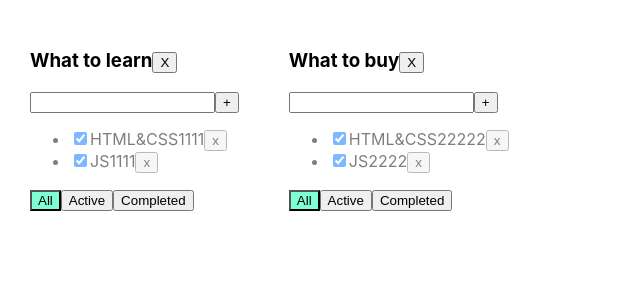
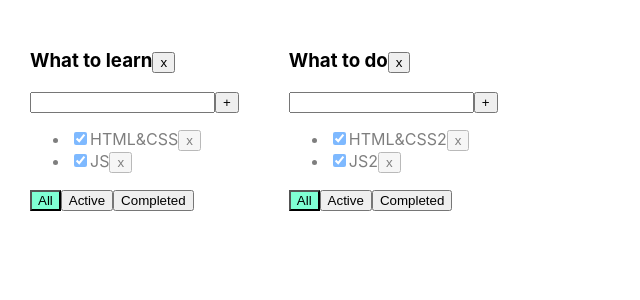
Before and after one commit to anna-7nova/todolist-extra-task, a React (Create React App) app: page / in a window 1280 px wide. Shown: the top 300 px of the page, without its empty margins (0-640 px from the left). Built offline with nearby package versions, Linux system fonts and the light colour scheme.

Commit message:
update data version and change functions according to new type of data

```diff
--- a/src/App.css
+++ b/src/App.css
@@ -1,4 +1,3 @@
-
 .App {
   padding: 30px;
   display: flex;
--- a/src/App.tsx
+++ b/src/App.tsx
@@ -1,135 +1,228 @@
-import React, {useState} from 'react';
+import React, { useEffect, useState } from 'react';
 import './App.css';
-import {TaskType, Todolist} from './Todolist';
-import {v1} from 'uuid';
+import { Todolist } from './Todolist';
+import { v1 } from 'uuid';
 
-export type FilterValuesType = "all" | "active" | "completed";
-// type TodolistsType = { id: string, title: string, filter: FilterValuesType }
-// type TasksType = {
-//     [key: string]: TaskType[]
-// }
+type DataType = {
+    todolistId: string
+} & ObjectType
 
-type TodolistType = { id: string, title: string}
-type TasksData = {
-    id: string
+type ObjectType = {
+    title: string
+    filter: FilterValuesType
+    tasks: Array<TasksType>
+    students: Array<string>
+}
+export type TasksType = {
+    taskId: string
     title: string
     isDone: boolean
 }
-type TasksFullData = {
-    data: Array<TasksData>
-    filter: FilterValuesType
-}
-type TasksStateType = {
-    [key: string]: TasksFullData
-}
+
+export type FilterValuesType = "all" | "active" | "completed";
+
+
 
 function App() {
-    // let todolistID1 = v1();
-    // let todolistID2 = v1();
+    // let todolistId1 = v1();
+    // let todolistId2 = v1();
     //
-    // let [todolists, setTodolists] = useState<Array<TodolistsType>>([
-    //     {id: todolistID1, title: 'What to learn', filter: 'all'}, //0
-    //      {id: todolistID2, title: 'What to buy', filter: 'all'},  //1
+    // let [todolists, setTodolists] = useState<Array<TodolistType>>([
+    //     {id: todolistId1, title: "What to learn", filter: "all"},
+    //     {id: todolistId2, title: "What to buy", filter: "all"}
     // ])
     //
-    // let [tasks, setTasks] = useState({
-    //     [todolistID1]: [
+    // let [tasks, setTasks] = useState<TasksStateType>({
+    //     [todolistId1]: [
     //         {id: v1(), title: "HTML&CSS", isDone: true},
-    //         {id: v1(), title: "JS", isDone: true},
-    //         {id: v1(), title: "ReactJS", isDone: false},
-    //         {id: v1(), title: "Rest API", isDone: false},
-    //         {id: v1(), title: "GraphQL", isDone: false},
+    //         {id: v1(), title: "JS", isDone: true}
     //     ],
-    //     [todolistID2]: [
-    //         {id: v1(), title: "HTML&CSS2", isDone: true},
-    //         {id: v1(), title: "JS2", isDone: true},
-    //         {id: v1(), title: "ReactJS2", isDone: false},
-    //         {id: v1(), title: "Rest API2", isDone: false},
-    //         {id: v1(), title: "GraphQL2", isDone: false},
+    //     [todolistId2]: [
+    //         {id: v1(), title: "Milk", isDone: true},
+    //         {id: v1(), title: "React Book", isDone: true}
     //     ]
     // });
 
-    let todolistId1 = v1();
-    let todolistId2 = v1();
+    const todoFromServer: Array<ObjectType> = [
+        {
+            //   todolistId:v1(),
+            title: "What to learn",
+            filter: "all",
+            tasks: [
+                { taskId: v1(), title: "HTML&CSS", isDone: true },
+                { taskId: v1(), title: "JS", isDone: true }
+            ],
+            students: [
+                'Rick Kane',
+                'Finnlay Bentley',
+                'Samia North',
+                'Isaac Morton',
+                'Lily-Ann Clifford',
+                'Thalia Park',
+                'Sapphire Cruz',
+                'Cieran Vazquez',
+                'Anya Estes',
+                'Dominika Field',
+                'Rosanna Chung',
+                'Safiyah Davey',
+                'Ryley Beasley',
+                'Kalvin Trejo',
+                'Evie-Mae Farrell',
+                'Juliet Valencia',
+                'Astrid Austin',
+                'Lyle Montgomery',
+                'Nisha Mora',
+                'Kylie Callaghan',
+                'Star Wilks',
+                'Marissa Colley',
+                'Asa Fuller',
+                'Leigh Kemp',
+                'Avleen Dawson',
+                'Sammy Bonilla',
+                'Acacia Becker',
+                'Coral Shepherd',
+                'Melina Molina',
+                'Kiran Bailey',
+                'Clara Escobar',
+                'Alexandru Horn',
+                'Brandon-Lee Mercado',
+                'Elouise Weston',
+                'King Long',
+                'Kerri Searle',
+                'Kanye Hamer',
+                'Elwood Benitez',
+                'Mikail Whitaker',
+                'Bobby Hardy',
+                'Talha Ferry',
+                'Priscilla Landry',
+                'Olivia-Grace Cain',
+                'Kiaan Wallace',
+                'Wesley Padilla90',
+                'Ella-Grace Wooten91',
+                'Kaif Molloy92',
+                'Kamal Broadhurst93',
+                'Bianca Ferrell94',
+                'Micheal Talbot95',
+            ]
+        },
+        {
+            //   todolistId:v1(),
+            title: "What to do",
+            filter: "all",
+            tasks: [
+                { taskId: v1(), title: "HTML&CSS2", isDone: true },
+                { taskId: v1(), title: "JS2", isDone: true }
+            ],
+            students: [
+                'Jago Wormald1',
+                'Saul Milne2',
+                'Aariz Hester3',
+                'Dion Reeve4',
+                'Anisa Ortega5',
+                'Blade Cisneros6',
+                'Malaikah Phelps7',
+                'Zeeshan Gallagher8',
+                'Isobella Vo9',
+                'Rizwan Mathis10',
+                'Menaal Leach11',
+                'Kian Walton12',
+                'Orion Lamb13',
+                'Faizah Huynh14',
+                'Crystal Vaughan15',
+                'Vivien Hickman16',
+                'Stuart Lu17',
+                'Karol Davison18',
+                'Dario Burns19',
+                'Chloe Rich20',
+                'Martyna Felix',
+                'Nida Glass',
+                'Maeve Miles',
+                'Hasnain Puckett',
+                'Ayman Cano',
+                'Safwan Perry',
+                'Fox Kelly',
+                'Louise Barlow',
+                'Malaki Mcgill',
+                'Leanna Cline',
+                'Willard Hodge',
+                'Amelia Dorsey',
+                'Kiah Porter',
+                'Jeanne Daly',
+                'Mohsin Armstrong',
+                'Laurie Rangel',
+                'Princess Tierney',
+                'Kasim Kendall',
+                'Darryl Cope',
+                'Elysha Ray',
+                'Liyana Harris',
+                'Kashif Blackburn',
+                'Atif Zimmerman',
+                'Sila Hartley',
+                'Ralphie Hebert',
+            ]
+        }
+    ]
 
-    let [todolists, setTodolists] = useState<Array<TodolistType>>([
-        {id: todolistId1, title: "What to learn"},
-        {id: todolistId2, title: "What to buy"}
-    ])
+    const [data, setData] = useState<Array<DataType>>([])
 
-    let [tasks, setTasks] = useState<TasksStateType>({
-        [todolistId1]: {
-            data: [
-                {id: v1(), title: "HTML&CSS1111", isDone: true},
-                {id: v1(), title: "JS1111", isDone: true}
-            ],
-            filter: "all"
-        },
-        [todolistId2]: {
-            data: [
-                {id: v1(), title: "HTML&CSS22222", isDone: true},
-                {id: v1(), title: "JS2222", isDone: true}
-            ],
-            filter: "all"
-        }
-    });
+    useEffect(() => setData(todoFromServer.map(el => ({ todolistId: v1(), ...el }))), [])
 
-    const removeTodolist = (todolistId: string) => {
-        setTodolists(todolists.filter(t => t.id !== todolistId))
+
+    function removeTask(payload: {id: string, todolistId: string}) {
+        const {id, todolistId} = payload
+        setData((prevState) => prevState.map(el => el.todolistId === todolistId ? { ...el, tasks: el.tasks.filter(t => t.taskId !== id) } : el)
+        )
     }
 
-    function removeTask(todolistId: string, taskId: string) {
-        setTasks({...tasks,
-            [todolistId]: {
-                ...tasks[todolistId],
-                data: tasks[todolistId].data.filter(t => t.id !==taskId)
-            }
-        })
+    function addTask(payload: {title: string, todolistId: string}) {
+        const {title, todolistId} = payload
+        const newTask = { taskId: v1(), title: title, isDone: false }
+        setData(prevState => prevState.map(el => el.todolistId === todolistId ? ({ ...el, tasks: [newTask, ...el.tasks ] }) : el))
     }
 
-    function addTask(todolistId: string, title: string) {
-        let newTask = {id: v1(), title: title, isDone: false};
-        setTasks({...tasks,
-            [todolistId] : {...tasks[todolistId],
-                data: [newTask, ...tasks[todolistId].data]
-            }
-        })
+    function changeStatus(payload: {id: string, isDone: boolean, todolistId: string}) {
+        const {id, isDone, todolistId}= payload
+setData(prevState=> prevState.map(el=> el.todolistId===todolistId ? {...el, tasks: el.tasks.map(t=> t.taskId===id ? {...t, isDone}: t)}: el))
     }
 
-    function changeStatus(todolistId: string, taskId: string, isDone: boolean) {
-        setTasks({...tasks,
-            [todolistId] : {...tasks[todolistId],
-                data: tasks[todolistId].data.map(t => t.id === taskId? {...t, isDone} : t)
-            }
-        })
+    function changeFilter(payload: {filter: FilterValuesType, todolistId: string}) {
+        const {filter, todolistId} = payload
+setData(prevState=> prevState.map(el=> el.todolistId===todolistId? {...el, filter} : el))
     }
 
-    function changeFilter(todolistId: string, filter: FilterValuesType) {
-        setTasks({...tasks,
-            [todolistId] : {...tasks[todolistId],
-                filter
-            }
-        })
+    function removeTodolist(id: string) {
+setData(prevState => prevState.filter(el=> el.todolistId!==id))
     }
 
     return (
         <div className="App">
-            {todolists.map((el) => {
-                return (
-                    <Todolist
-                        key={el.id}
-                        todolistId={el.id}
-                        title={el.title}
-                        tasks={tasks[el.id].data}
+            {
+                data.map(tl => {
+                    let allTodolistTasks: Array<TasksType> = tl.tasks;
+                    let tasksForTodolist = allTodolistTasks;
+
+                    if (tl.filter === "active") {
+                        tasksForTodolist = allTodolistTasks.filter(t => !t.isDone);
+                    }
+                    if (tl.filter === "completed") {
+                        tasksForTodolist = allTodolistTasks.filter(t => t.isDone);
+                    }
+
+                    return <Todolist
+                        key={tl.todolistId}
+                        id={tl.todolistId}
+                        title={tl.title}
+                        tasks={tasksForTodolist}
                         removeTask={removeTask}
                         changeFilter={changeFilter}
                         addTask={addTask}
                         changeTaskStatus={changeStatus}
-                        filter={tasks[el.id].filter}
+                        filter={tl.filter}
                         removeTodolist={removeTodolist}
                     />
-                )
-            })}
+                })
+            }
+
         </div>
     );
 }
--- a/src/Todolist.tsx
+++ b/src/Todolist.tsx
@@ -1,32 +1,26 @@
-import React, { ChangeEvent, KeyboardEvent, useState } from 'react';
-import { FilterValuesType } from './App';
+import React, {ChangeEvent, useState, KeyboardEvent} from 'react';
+import {FilterValuesType, TasksType} from './App';
 
-export type TaskType = {
+type PropsType = {
     id: string
     title: string
-    isDone: boolean
-}
-
-type PropsType = {
-    todolistId: string
-    title: string
-    tasks: Array<TaskType>
-    removeTask: (todolistId: string, taskId: string) => void
-    changeFilter: (todolistId: string, value: FilterValuesType) => void
-    addTask: (todolistId: string, title: string) => void
-    changeTaskStatus: (todolistId: string, taskId: string, isDone: boolean) => void
+    tasks: Array<TasksType>
+    removeTask: (payload: {id: string, todolistId: string}) => void
+    changeFilter: (payload: {filter: FilterValuesType, todolistId: string}) => void
+    addTask: (payload: {title: string, todolistId: string}) => void
+    changeTaskStatus: (payload: {id: string, isDone: boolean, todolistId: string}) => void
+    removeTodolist: (id: string) => void
     filter: FilterValuesType
-    removeTodolist: (todolistId: string) => void
 }
 
 export function Todolist(props: PropsType) {
-
     let [title, setTitle] = useState("")
     let [error, setError] = useState<string | null>(null)
 
     const addTask = () => {
-        if (title.trim() !== "") {
-            props.addTask(props.todolistId, title.trim());
+        let newTitle = title.trim();
+        if (newTitle !== "") {
+            props.addTask({title: newTitle, todolistId: props.id});
             setTitle("");
         } else {
             setError("Title is required");
@@ -44,26 +38,15 @@ export function Todolist(props: PropsType) {
         }
     }
 
-    const onAllClickHandler = () => props.changeFilter(props.todolistId, "all");
-    const onActiveClickHandler = () => props.changeFilter(props.todolistId, "active");
-    const onCompletedClickHandler = () => props.changeFilter(props.todolistId, "completed");
+    const removeTodolist = () => props.removeTodolist(props.id)
 
-    const removeTodolistHandler = () => {
-        props.removeTodolist(props.todolistId)
-    }
-
-    let tasksForTodolist = props.tasks;
-    if (props.filter === "active") {
-        tasksForTodolist = props.tasks.filter(t => t.isDone === false);
-    }
-    if (props.filter === "completed") {
-        tasksForTodolist = props.tasks.filter(t => t.isDone === true);
-    }
+    const onAllClickHandler = () => props.changeFilter({filter: "all", todolistId: props.id});
+    const onActiveClickHandler = () => props.changeFilter({filter: "active", todolistId: props.id});
+    const onCompletedClickHandler = () => props.changeFilter({filter:"completed", todolistId: props.id});
 
     return <div>
-        <h3>
-            {props.title}
-            <button onClick={removeTodolistHandler}>X</button>
+        <h3> {props.title}
+            <button onClick={removeTodolist}>x</button>
         </h3>
         <div>
             <input value={title}
@@ -76,16 +59,15 @@ export function Todolist(props: PropsType) {
         </div>
         <ul>
             {
-                tasksForTodolist.map(t => {
-                    const onClickHandler = () => props.removeTask(props.todolistId, t.id)
+                props.tasks.map(t => {
+                    const onClickHandler = () => props.removeTask({id: t.taskId, todolistId: props.id})
                     const onChangeHandler = (e: ChangeEvent<HTMLInputElement>) => {
-                        props.changeTaskStatus(props.todolistId, t.id, e.currentTarget.checked);
+                        let newIsDoneValue = e.currentTarget.checked;
+                        props.changeTaskStatus({id: t.taskId, isDone: newIsDoneValue, todolistId: props.id});
                     }
 
-                    return <li key={t.id} className={t.isDone ? "is-done" : ""}>
-                        <input type="checkbox"
-                            onChange={onChangeHandler}
-                            checked={t.isDone} />
+                    return <li key={t.taskId} className={t.isDone ? "is-done" : ""}>
+                        <input type="checkbox" onChange={onChangeHandler} checked={t.isDone}/>
                         <span>{t.title}</span>
                         <button onClick={onClickHandler}>x</button>
                     </li>
--- a/src/index.tsx
+++ b/src/index.tsx
@@ -1,12 +1,10 @@
 import React from 'react';
+import ReactDOM from 'react-dom';
 import './index.css';
 import App from './App';
 import * as serviceWorker from './serviceWorker';
-import { createRoot } from 'react-dom/client';
 
-const container  = document.getElementById('root') as HTMLElement
-const root = createRoot(container);
-root.render(<App />);
+ReactDOM.render(<App />,  document.getElementById('root'));
 
 // If you want your app to work offline and load faster, you can change
 // unregister() to register() below. Note this comes with some pitfalls.
```
Also changed, not shown: 1 other file (tests, documents, lock files or other folders). Lines whose indentation alone changed are shown as unchanged.
